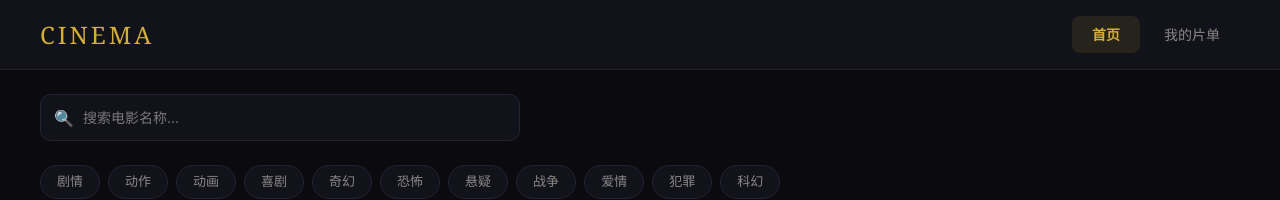
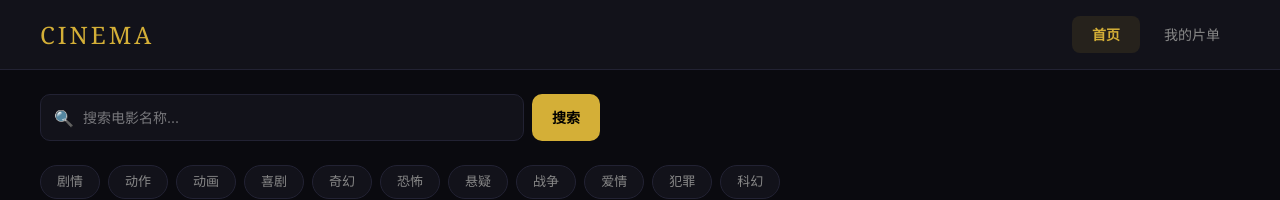
Before and after one commit to G2675458669/project-ms, a Next.js app: page / in a window 1280 px wide. Shown: the top 200 px of the page. Built offline with nearby package versions, Linux system fonts and the light colour scheme.

Commit message:
修改搜索逻辑

```diff
--- a/src/components/HomeView.tsx
+++ b/src/components/HomeView.tsx
@@ -9,6 +9,7 @@ import MovieGrid from './MovieGrid';
 
 export default function HomeView() {
   const [keyword, setKeyword] = useState('');
+  const [searchQuery, setSearchQuery] = useState('');
   const [selectedGenres, setSelectedGenres] = useState<string[]>([]);
   const allGenres = useMemo(() => getAllGenres(), []);
 
@@ -16,8 +17,8 @@ export default function HomeView() {
     let result = movies;
 
     // 关键词模糊匹配
-    if (keyword.trim()) {
-      const kw = keyword.trim().toLowerCase();
+    if (searchQuery.trim()) {
+      const kw = searchQuery.trim().toLowerCase();
       result = result.filter(m =>
         m.title.toLowerCase().includes(kw) ||
         m.titleZh.includes(kw)
@@ -32,7 +33,7 @@ export default function HomeView() {
     }
 
     return result;
-  }, [keyword, selectedGenres]);
+  }, [searchQuery, selectedGenres]);
 
   const handleGenreToggle = (genre: string) => {
     setSelectedGenres(prev =>
@@ -52,7 +53,7 @@ export default function HomeView() {
         marginBottom: '20px',
         flexWrap: 'wrap',
       }}>
-        <SearchBar value={keyword} onChange={setKeyword} />
+        <SearchBar value={keyword} onChange={setKeyword} onSearch={() => setSearchQuery(keyword)} />
         <GenreTags genres={allGenres} selected={selectedGenres} onToggle={handleGenreToggle} />
       </div>
       <MovieGrid movies={filteredMovies} />
--- a/src/components/SearchBar.tsx
+++ b/src/components/SearchBar.tsx
@@ -4,11 +4,18 @@
 interface SearchBarProps {
   value: string;
   onChange: (value: string) => void;
+  onSearch: () => void;
 }
 
-export default function SearchBar({ value, onChange }: SearchBarProps) {
+export default function SearchBar({ value, onChange, onSearch }: SearchBarProps) {
   return (
-    <div style={{ position: 'relative', width: '100%', maxWidth: '480px' }}>
+    <div style={{
+      display: 'flex',
+      gap: '8px',
+      width: '100%',
+      maxWidth: '560px',
+    }}>
+      <div style={{ position: 'relative', flex: 1 }}>
         <span style={{
           position: 'absolute',
           left: '14px',
@@ -24,6 +31,7 @@ export default function SearchBar({ value, onChange }: SearchBarProps) {
           type="text"
           value={value}
           onChange={e => onChange(e.target.value)}
+          onKeyDown={e => { if (e.key === 'Enter') onSearch(); }}
           placeholder="搜索电影名称..."
           style={{
             width: '100%',
@@ -40,5 +48,25 @@ export default function SearchBar({ value, onChange }: SearchBarProps) {
           onBlur={e => { e.target.style.borderColor = 'var(--color-border)'; }}
         />
       </div>
+      <button
+        onClick={onSearch}
+        style={{
+          padding: '12px 20px',
+          backgroundColor: 'var(--color-gold)',
+          color: '#000',
+          border: 'none',
+          borderRadius: '10px',
+          fontSize: '14px',
+          fontWeight: 600,
+          cursor: 'pointer',
+          whiteSpace: 'nowrap',
+          transition: 'opacity 200ms ease',
+        }}
+        onMouseEnter={e => { e.currentTarget.style.opacity = '0.85'; }}
+        onMouseLeave={e => { e.currentTarget.style.opacity = '1'; }}
+      >
+        搜索
+      </button>
+    </div>
   );
 }
```
Also changed, not shown: .claude/CLAUDE.md (added), .claude/settings.local.json. Lines whose indentation alone changed are shown as unchanged.
